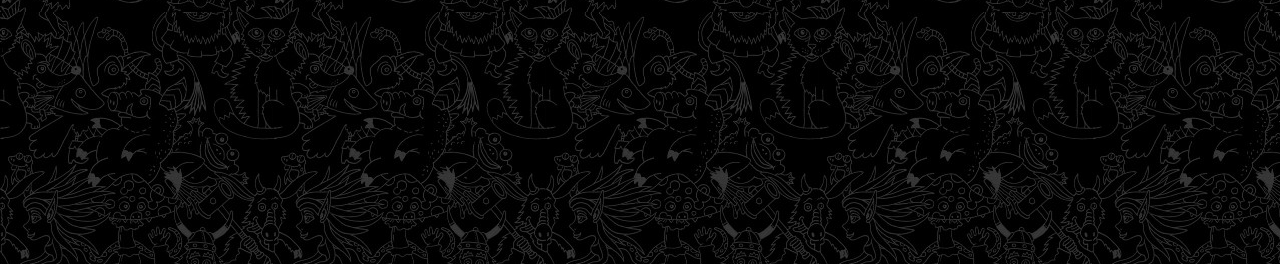
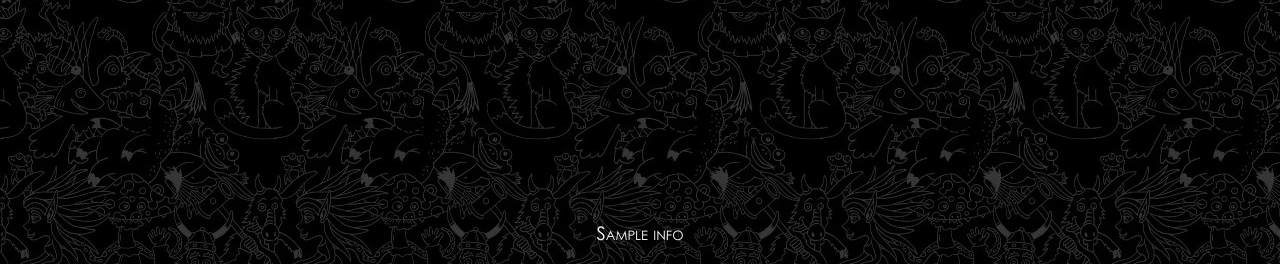
Before and after one commit to romul-zurov/fooksnya, a Python web app: template templates/index.html in a window 1280 px wide. Shown: the part 536-800 px from the top of the page. Run offline with Jinja, Linux system fonts and the light colour scheme; the template is opened without the code that fills it: most values are stand-ins (such as "Sample title", 1, 10 or a date in 2020).

Commit message:
index template updated

```diff
--- a/static/css/main.css
+++ b/static/css/main.css
@@ -26,3 +26,12 @@ h1, h2, h3, h4, h5, h6 {
     font-weight: 500;
     text-align: center;
 }
+
+.fixed-footer {
+    position: absolute;
+    left: 0;
+    right: 0;
+    bottom: 0;
+    padding: 0.1rem;
+    text-align: center;
+}
--- a/templates/index.html
+++ b/templates/index.html
@@ -5,5 +5,7 @@
     <div style="text-align: center">
         <img style="width: 30%" alt="Фукс" src="https://pp.userapi.com/c11232/u11589310/109130830/w_db51f08e.jpg">
     </div>
-    <h3>{{ info }}</h3>
+    <div class="fixed-footer">
+        <h3>{{ info }}</h3>
+    </div>
 {% endblock %}
```
